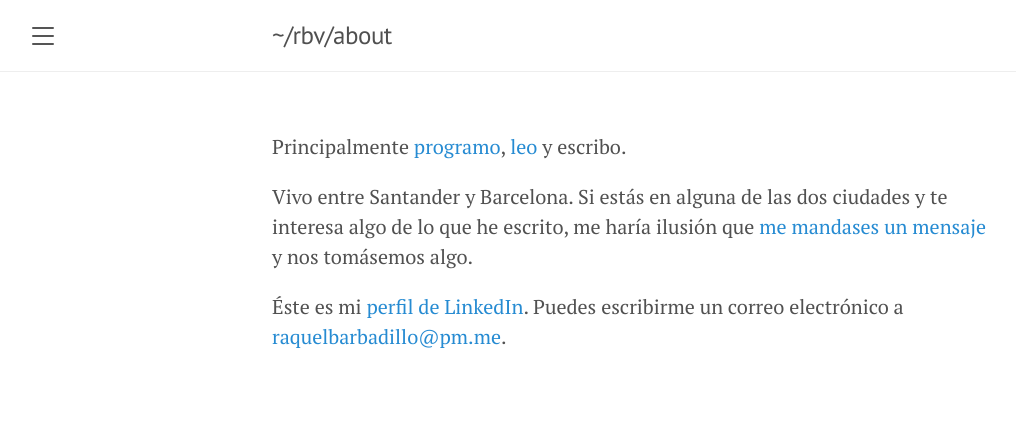
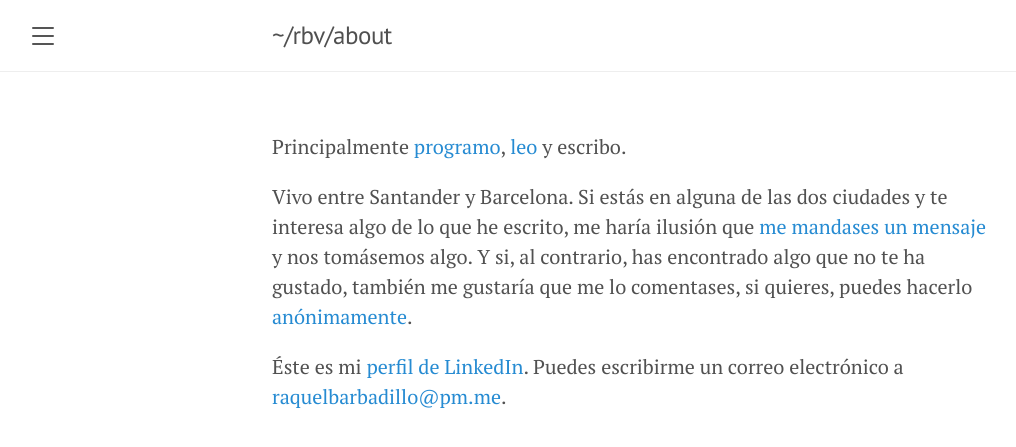
Before and after one commit to rbarbadillo/rbarbadillo.github.io, a Jekyll site: the page built from about.md, in a window 1280 px wide. Shown: the top 447 px of the page, without its empty margins (8-1024 px from the left). Built offline with Jekyll 4.4.1, drawn with Linux system fonts in a browser that asks for light colours.

Commit message:
Update about.md

```diff
--- a/about.md
+++ b/about.md
@@ -5,6 +5,6 @@ title: about
 
 Principalmente [programo](https://www.tinybird.co/), [leo](https://www.instagram.com/ocasionalmenteleo/) y escribo.
 
-Vivo entre Santander y Barcelona. Si estás en alguna de las dos ciudades y te interesa algo de lo que he escrito, me haría ilusión que [me mandases un mensaje](https://x.com/raquelbars) y nos tomásemos algo.
+Vivo entre Santander y Barcelona. Si estás en alguna de las dos ciudades y te interesa algo de lo que he escrito, me haría ilusión que [me mandases un mensaje](https://x.com/raquelbars) y nos tomásemos algo. Y si, al contrario, has encontrado algo que no te ha gustado, también me gustaría que me lo comentases, si quieres, puedes hacerlo [anónimamente](https://www.admonymous.co/rbarbadillo).
 
 Éste es mi [perfil de LinkedIn](https://www.linkedin.com/in/rbarbadillo/). Puedes escribirme un correo electrónico a [raquelbarbadillo@pm.me](mailto:raquelbarbadillo@pm.me).
```
